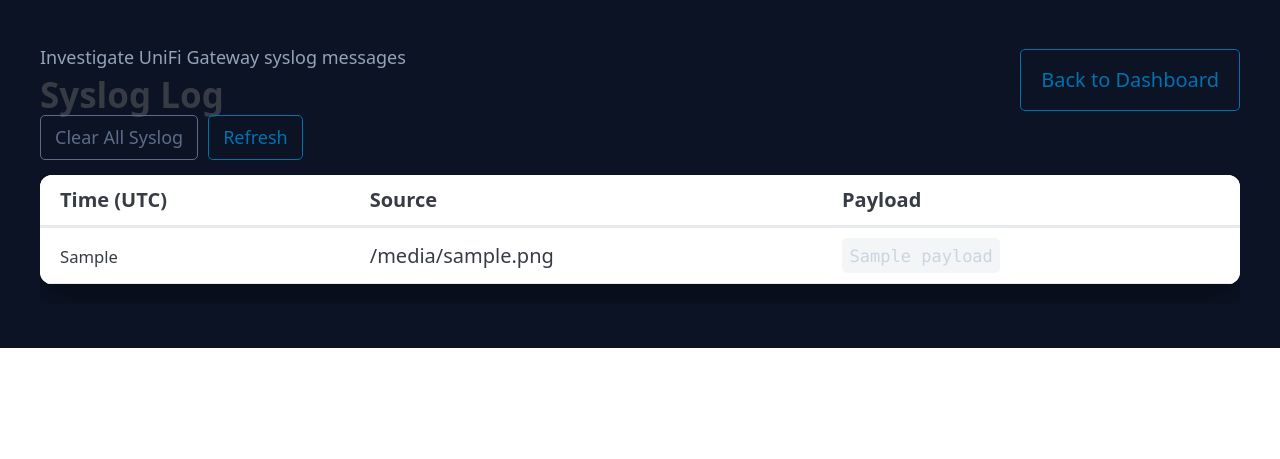
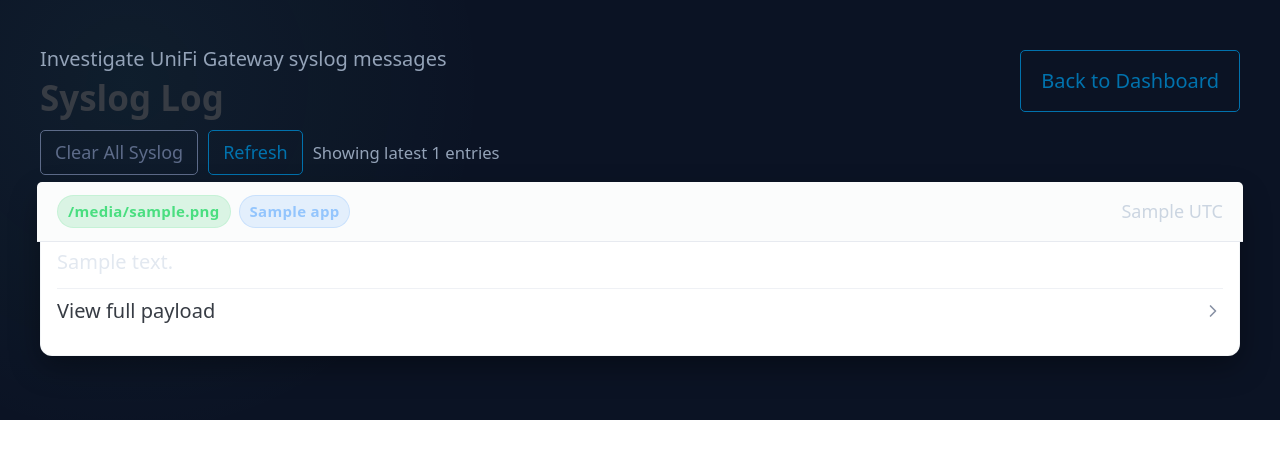
Before and after one commit to WorkableDirector/TinyPi-SIEM, a FastAPI app: template TinyPi/app/templates/logs.html in a window 1280 px wide. Shown: the top 459 px of the page. Run offline with FastAPI, Linux system fonts and the light colour scheme; the template is opened without the code that fills it: most values are stand-ins (such as "Sample title", 1, 10 or a date in 2020); parts of the project's set-up code (start-up, migrations or seed data) failed here and were passed over; some libraries are stand-ins or nearby versions.

Commit message:
Improve syslog organization and display

```diff
--- a/TinyPi/app/main.py
+++ b/TinyPi/app/main.py
@@ -13,6 +13,7 @@
 DB_PATH = os.environ.get("SIEM_DB", "/data/siem.db")
 UDP_PORT = 514
 UNIFI_GATEWAY_IP = os.environ.get("UNIFI_GATEWAY_IP")
+UNIFI_GATEWAY_NAME = os.environ.get("UNIFI_GATEWAY_NAME", "unifi-gateway")
 WEB_PORT = int(os.environ.get("SIEM_PORT", 8000))
 
 DEFAULT_RULES = [
@@ -133,6 +134,39 @@
     conn.commit()
     conn.close()
 
+def parse_syslog_payload(payload: str) -> Dict[str, Any]:
+    """Extract a concise summary from a syslog payload."""
+
+    pattern = re.compile(
+        r"<\d+>"  # priority
+        r"(?P<ts>[A-Z][a-z]{2}\s+\d{1,2}\s[\d:]{8})\s"
+        r"(?P<host>[^\s]+)\s"
+        r"(?P<app>[^\s:]+)(?:\[(?P<pid>\d+)\])?:\s?"
+        r"(?P<message>.*)"
+    )
+
+    match = pattern.match(payload)
+    if not match:
+        return {
+            "summary": payload[:160] + ("…" if len(payload) > 160 else ""),
+            "app": "syslog",
+            "message": payload,
+            "host": None,
+        }
+
+    groups = match.groupdict()
+    message = groups.get("message", "").strip()
+    summary = message
+    if len(summary) > 160:
+        summary = summary[:160].rstrip() + "…"
+
+    return {
+        "summary": summary,
+        "app": groups.get("app") or "syslog",
+        "message": message or payload,
+        "host": groups.get("host"),
+    }
+
 # Syslog (UDP)
 class SyslogProto(asyncio.DatagramProtocol):
     def __init__(self):
@@ -156,7 +190,8 @@
 
                 self.last_seen[sig] = now
 
-                eid, ts = insert_event("syslog", addr[0], "syslog", line)
+                source_name = UNIFI_GATEWAY_NAME or addr[0]
+                eid, ts = insert_event("syslog", source_name, "syslog", line)
                 analyze_payload(eid, ts, "syslog", line)
         except Exception as e:
             print(f"[!] Syslog parsing error: {e}")
@@ -175,8 +210,12 @@
 def view_logs(request: Request):
     conn = db()
     rows = conn.execute("SELECT * FROM events WHERE type = 'syslog' ORDER BY id DESC LIMIT 200").fetchall()
+    enriched = []
+    for row in rows:
+        parsed = parse_syslog_payload(row.get("payload", ""))
+        enriched.append({**row, **parsed})
     conn.close()
-    return templates.TemplateResponse("logs.html", {"request": request, "rows": rows})
+    return templates.TemplateResponse("logs.html", {"request": request, "rows": enriched})
 
 @app.get("/alerts", response_class=HTMLResponse)
 def view_alerts(request: Request):
@@ -262,7 +301,10 @@
         "charts": {"severity": cur.execute("SELECT severity, COUNT(*) c FROM alerts GROUP BY severity").fetchall()},
         "feed": {
             "alerts": cur.execute("SELECT * FROM alerts ORDER BY id DESC LIMIT 5").fetchall(),
-            "logs": cur.execute("SELECT * FROM events WHERE type = 'syslog' ORDER BY id DESC LIMIT 5").fetchall()
+            "logs": [
+                {**row, **parse_syslog_payload(row.get("payload", ""))}
+                for row in cur.execute("SELECT * FROM events WHERE type = 'syslog' ORDER BY id DESC LIMIT 5").fetchall()
+            ]
         }
     }
     conn.close()
--- a/TinyPi/app/templates/logs.html
+++ b/TinyPi/app/templates/logs.html
@@ -14,28 +14,53 @@
       }
       body {
         padding: 24px;
-        background: #0b1324;
+        background: radial-gradient(circle at 10% 20%, rgba(94, 234, 212, 0.05), transparent 30%), #0b1324;
         color: #e2e8f0;
       }
       main {
         max-width: 1200px;
         margin: 0 auto;
       }
-      code { font-size: 0.85em; word-break: break-word; color: #cbd5e1; }
-      .type-packet { background: rgba(94, 234, 212, 0.15); color: #5eead4; }
-      .type-syslog { background: rgba(96, 165, 250, 0.15); color: #93c5fd; }
+      code {
+        font-size: 0.9em;
+        word-break: break-word;
+        color: #cbd5e1;
+      }
       .pill { padding: 4px 10px; border-radius: 999px; font-weight: 700; font-size: 0.75em; letter-spacing: 0.3px; }
-      .action-buttons { display: flex; gap: 10px; margin-bottom: 15px; }
+      .pill.app { background: rgba(96, 165, 250, 0.15); color: #93c5fd; border: 1px solid rgba(96, 165, 250, 0.2); }
+      .pill.host { background: rgba(34, 197, 94, 0.15); color: #4ade80; border: 1px solid rgba(74, 222, 128, 0.15); }
+      .action-buttons { display: flex; gap: 10px; flex-wrap: wrap; align-items: center; }
       .refresh-btn { padding: 8px 14px; font-size: 0.9em; }
-      table thead { background: rgba(148, 163, 184, 0.08); }
-      table { background: var(--pico-card-background-color); border-radius: 12px; overflow: hidden; box-shadow: 0 15px 35px rgba(0,0,0,0.35); }
+      .page-header { display:flex; justify-content:space-between; align-items:center; margin-bottom: 12px; }
+      .subhead { color:#94a3b8; margin: 0; }
+      .log-list { display: grid; gap: 12px; margin-top: 12px; }
+      .log-card {
+        background: var(--pico-card-background-color);
+        border-radius: 12px;
+        padding: 14px 16px;
+        border: 1px solid rgba(148, 163, 184, 0.1);
+        box-shadow: 0 10px 30px rgba(0,0,0,0.35);
+      }
+      .log-card header {
+        display:flex;
+        justify-content: space-between;
+        align-items: center;
+        gap: 10px;
+        margin-bottom: 6px;
+      }
+      .log-meta { display:flex; gap:8px; align-items:center; flex-wrap: wrap; }
+      .log-time { color:#cbd5e1; font-size:0.9em; }
+      .log-summary { color:#e2e8f0; margin: 6px 0 10px 0; line-height:1.4; }
+      details summary { cursor: pointer; color:#93c5fd; }
+      details pre { background: rgba(15, 23, 42, 0.8); padding: 10px; border-radius: 8px; border: 1px solid rgba(148, 163, 184, 0.1); }
+      .divider { height: 1px; background: rgba(148, 163, 184, 0.15); margin: 12px 0; border: none; }
   </style>
 </head>
 <body>
 <main class="container">
-    <div style="display:flex; justify-content:space-between; align-items:center;">
+    <div class="page-header">
         <div>
-          <p style="margin:0; color:#94a3b8; font-size:0.9em;">Investigate UniFi Gateway syslog messages</p>
+          <p class="subhead">Investigate UniFi Gateway syslog messages</p>
           <h2 style="margin:4px 0 0 0;">Syslog Log</h2>
         </div>
         <a href="/" role="button" class="outline">Back to Dashboard</a>
@@ -44,21 +69,29 @@
     <div class="action-buttons">
       <button id="clear-logs" class="outline secondary refresh-btn">Clear All Syslog</button>
       <button id="refresh-logs" class="outline refresh-btn">Refresh</button>
+      <small class="subhead">Showing latest {{ rows|length }} entries</small>
     </div>
 
-    <div style="overflow-x: auto;">
-        <table>
-            <thead><tr><th>Time (UTC)</th><th>Source</th><th>Payload</th></tr></thead>
-            <tbody>
-                {% for row in rows %}
-                <tr>
-                    <td><small>{{ row.ts }}</small></td>
-                    <td>{{ row.src }}</td>
-                    <td><code>{{ row.payload }}</code></td>
-                </tr>
-                {% endfor %}
-            </tbody>
-        </table>
+    <div class="log-list">
+        {% for row in rows %}
+        <article class="log-card">
+            <header>
+              <div class="log-meta">
+                <span class="pill host">{{ row.src }}</span>
+                {% if row.app %}<span class="pill app">{{ row.app }}</span>{% endif %}
+              </div>
+              <span class="log-time">{{ row.ts }} UTC</span>
+            </header>
+            <p class="log-summary">{{ row.summary }}</p>
+            <hr class="divider" />
+            <details>
+              <summary>View full payload</summary>
+              <pre><code>{{ row.message }}</code></pre>
+            </details>
+        </article>
+        {% else %}
+        <p>No syslog entries yet. Waiting for traffic from the gateway…</p>
+        {% endfor %}
     </div>
 </main>
 
```
Also changed, not shown: TinyPi/app/templates/index.html (+20 -7 lines).
